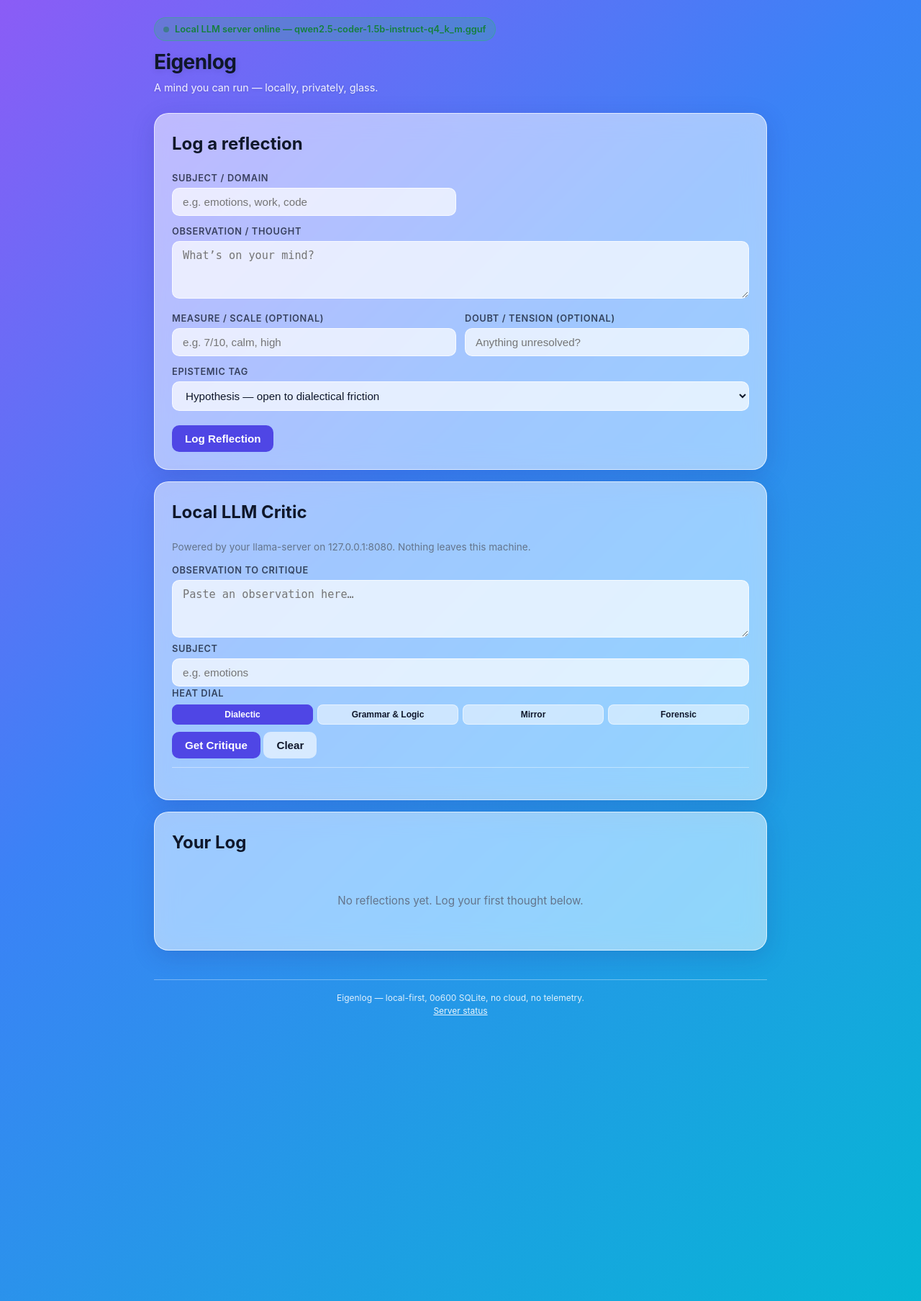
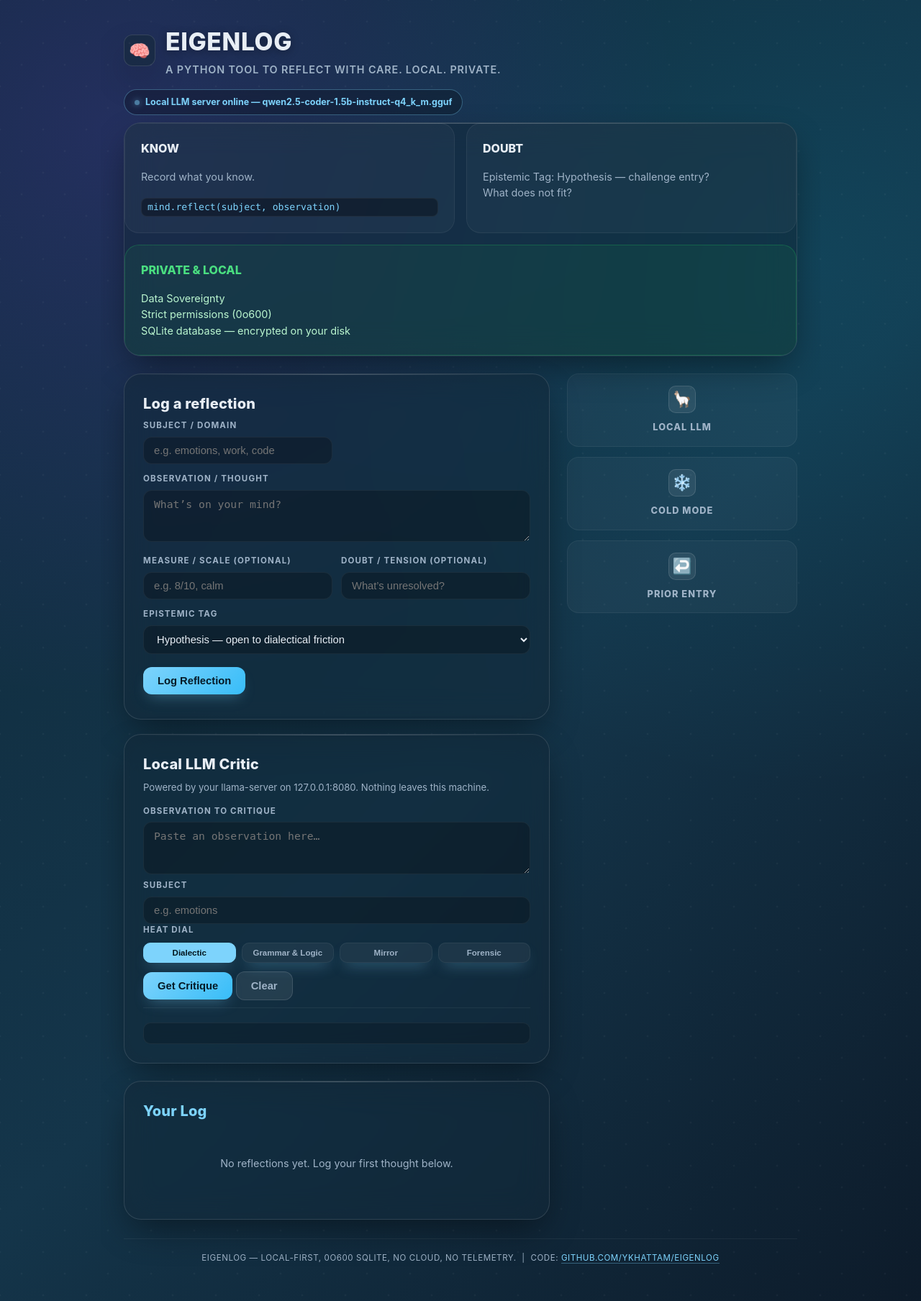
Before and after one commit to ykhattam/eigenlog, a Flask app: page / in a window 1280 px wide. Shown: the whole page at 72% size. Run offline with Flask 3, Linux system fonts and the light colour scheme; data that the repository does not hold is empty.

Commit message:
Improve glass-morphism web UI to match design sample
- Richer teal/navy gradient background with glow texture
- Floating glass cards (KNOW / DOUBT / PRIVATE & LOCAL layout)
- Side rail badges (Local LLM, Cold Mode, Prior entry)
- Prominent EIGENLOG title with Python icon and tagline
- CODE link to github.com/ykhattam/eigenlog in footer
- Heat-dial chips, improved form and entry cards
- Still localhost-only (127.0.0.1:5000), no external assets

```diff
--- a/web/static/style.css
+++ b/web/static/style.css
@@ -1,15 +1,21 @@
-/* eigenlog web — glass morphism, privacy-first, no external assets */
+/* eigenlog web — glass morphism, inspired by design/eigenlog_glass_morph.png
+   Privacy: localhost only, no external assets/CDNs, no telemetry. */
+
+/* ---------- palette ---------- */
 :root {
-  --ink: #0f172a;
-  --muted: #64748b;
-  --glass-bg: rgba(255, 255, 255, 0.55);
-  --glass-border: rgba(255, 255, 255, 0.65);
-  --glass-shadow: 0 8px 32px 0 rgba(31, 38, 135, 0.18);
-  --accent: #4f46e5;
-  --accent-hover: #4338ca;
-  --danger: #ef4444;
-  --ok: #22c55e;
-  --warn: #f59e0b;
+  --bg-start: #0f2b3c;
+  --bg-mid:   #14354a;
+  --bg-end:   #0d1b2a;
+  --ink:      #e8eef5;
+  --ink-dim:  #9fb3c7;
+  --accent:   #7dd3fc;
+  --accent-2: #a78bfa;
+  --glass:    rgba(255, 255, 255, 0.07);
+  --glass-2:  rgba(255, 255, 255, 0.04);
+  --border:   rgba(255, 255, 255, 0.12);
+  --border-2: rgba(255, 255, 255, 0.06);
+  --shadow:   0 20px 50px -10px rgba(0, 0, 0, 0.45);
+  --card:     rgba(20, 40, 55, 0.55);
 }
 
 * { box-sizing: border-box; }
@@ -19,109 +25,264 @@ html, body {
   margin: 0;
   padding: 0;
   font-family: -apple-system, BlinkMacSystemFont, "Segoe UI", Roboto, "Helvetica Neue", Arial, sans-serif;
-  background: linear-gradient(135deg, #8b5cf6 0%, #3b82f6 40%, #06b6d4 100%);
+  background:
+    radial-gradient(circle at 12% 10%, rgba(124, 58, 237, 0.18), transparent 40%),
+    radial-gradient(circle at 88% 20%, rgba(6, 182, 212, 0.12), transparent 40%),
+    linear-gradient(135deg, var(--bg-start) 0%, var(--bg-mid) 55%, var(--bg-end) 100%);
   background-attachment: fixed;
   color: var(--ink);
-  line-height: 1.5;
+  line-height: 1.55;
+  overflow-x: hidden;
+}
+
+/* subtle noise / glow texture */
+body::before {
+  content: "";
+  position: fixed;
+  inset: 0;
+  background-image:
+    radial-gradient(white, rgba(255,255,255,0) 2px),
+    radial-gradient(white, rgba(255,255,255,0) 2px);
+  background-size: 60px 60px, 60px 60px;
+  background-position: 0 0, 30px 30px;
+  opacity: 0.06;
+  pointer-events: none;
+  z-index: 0;
 }
 
 body {
   display: flex;
   flex-direction: column;
   min-height: 100vh;
-  padding: 24px;
-  max-width: 900px;
+  padding: 32px;
+  max-width: 1000px;
   margin: 0 auto;
+  position: relative;
+  z-index: 1;
 }
 
+/* ---------- header ---------- */
 header {
-  margin-bottom: 24px;
-  animation: fadeIn 0.6s ease;
+  margin-bottom: 10px;
+  animation: fadeIn 0.7s ease;
 }
 
 @keyframes fadeIn {
-  from { opacity: 0; transform: translateY(-8px); }
-  to { opacity: 1; transform: translateY(0); }
+  from { opacity: 0; transform: translateY(-10px); }
+  to   { opacity: 1; transform: translateY(0); }
+}
+
+.title-row {
+  display: flex;
+  align-items: center;
+  gap: 14px;
+  margin-bottom: 6px;
+}
+
+.icon-badge {
+  width: 44px; height: 44px;
+  border-radius: 12px;
+  background: var(--card);
+  border: 1px solid var(--border);
+  box-shadow: var(--shadow);
+  display: grid; place-items: center;
+  font-size: 1.5rem;
 }
 
 h1 {
-  font-size: 1.75rem;
-  margin: 0 0 4px 0;
-  font-weight: 700;
-  letter-spacing: -0.02em;
-  text-shadow: 0 2px 8px rgba(0,0,0,0.12);
+  font-size: 2.1rem;
+  margin: 0 0 2px 0;
+  font-weight: 800;
+  letter-spacing: 0.02em;
+  text-shadow: 0 2px 12px rgba(0,0,0,0.35);
 }
 
 .subtitle {
-  color: rgba(255,255,255,0.9);
+  color: var(--ink-dim);
   font-size: 0.9rem;
   margin: 0;
-  text-shadow: 0 1px 4px rgba(0,0,0,0.15);
+  font-weight: 600;
+  letter-spacing: 0.06em;
+  text-transform: uppercase;
 }
 
-/* ---- glass components ---- */
-.glass {
-  background: var(--glass-bg);
-  backdrop-filter: blur(16px) saturate(1.2);
-  -webkit-backdrop-filter: blur(16px) saturate(1.2);
-  border: 1px solid var(--glass-border);
-  border-radius: 20px;
-  box-shadow: var(--glass-shadow);
-  padding: 24px;
-  margin-bottom: 16px;
-}
-
-.card {
-  background: rgba(255,255,255,0.45);
-  border: 1px solid rgba(255,255,255,0.55);
-  border-radius: 14px;
-  padding: 16px;
-  margin-bottom: 12px;
-  animation: slideUp 0.4s ease;
-}
-
-@keyframes slideUp {
-  from { opacity: 0; transform: translateY(10px); }
-  to { opacity: 1; transform: translateY(0); }
-}
-
-/* ---- status pill ---- */
+/* ---------- status ---------- */
 #status {
   display: inline-flex;
   align-items: center;
   gap: 8px;
-  padding: 6px 12px;
+  padding: 7px 14px;
   border-radius: 999px;
-  font-size: 0.8rem;
-  font-weight: 600;
-  margin-bottom: 8px;
+  font-size: 0.78rem;
+  font-weight: 700;
+  margin-top: 10px;
+  backdrop-filter: blur(8px);
+  border: 1px solid var(--border-2);
+  background: rgba(0,0,0,0.25);
 }
 
-#status.ok {
-  background: rgba(34, 197, 94, 0.2);
-  color: #15803d;
-  border: 1px solid rgba(34, 197, 94, 0.4);
-}
-
-#status.down {
-  background: rgba(239, 68, 68, 0.2);
-  color: #b91c1c;
-  border: 1px solid rgba(239, 68, 68, 0.4);
-}
+#status.ok { color: #7dd3fc; border-color: rgba(125,211,252,0.35); }
+#status.down { color: #f87171; border-color: rgba(248,113,113,0.35); }
 
 .dot {
-  width: 8px; height: 8px;
+  width: 7px; height: 7px;
   border-radius: 50%;
   background: currentColor;
+  box-shadow: 0 0 8px currentColor;
   animation: pulse 2s infinite;
 }
 
 @keyframes pulse {
-  0%, 100% { opacity: 1; }
-  50% { opacity: 0.4; }
+  0%,100% { opacity: 1; }
+  50%     { opacity: 0.45; }
 }
 
-/* ---- form ---- */
+/* ---------- main layout ---------- */
+main {
+  display: grid;
+  grid-template-columns: 1fr 320px;
+  gap: 24px;
+  align-items: start;
+}
+
+@media (max-width: 760px) {
+  main { grid-template-columns: 1fr; }
+  body { padding: 18px; }
+}
+
+/* ---------- glass components ---------- */
+.glass {
+  position: relative;
+  background: var(--card);
+  backdrop-filter: blur(20px) saturate(1.15);
+  -webkit-backdrop-filter: blur(20px) saturate(1.15);
+  border: 1px solid var(--border);
+  border-radius: 24px;
+  box-shadow: var(--shadow);
+  overflow: hidden;
+}
+
+.glass::after {
+  content: "";
+  position: absolute;
+  inset: 0 0 auto 0;
+  height: 1px;
+  background: linear-gradient(90deg, transparent, rgba(255,255,255,0.45), transparent);
+  opacity: 0.5;
+}
+
+.panel {
+  padding: 26px;
+}
+
+.panel h2 {
+  margin: 0 0 6px 0;
+  font-size: 1.25rem;
+  font-weight: 800;
+  letter-spacing: 0.01em;
+  color: var(--accent);
+}
+
+.panel h3 {
+  margin: 0 0 10px 0;
+  font-size: 0.85rem;
+  font-weight: 700;
+  color: var(--ink-dim);
+  text-transform: uppercase;
+  letter-spacing: 0.1em;
+}
+
+/* ---------- central big panel ---------- */
+#central {
+  grid-column: 1 / -1;
+  display: grid;
+  grid-template-columns: 1fr 1fr;
+  gap: 16px;
+  padding: 0;
+}
+
+@media (max-width: 760px) {
+  #central { grid-template-columns: 1fr; }
+}
+
+.central-card {
+  background: rgba(255,255,255,0.03);
+  border: 1px solid var(--border-2);
+  border-radius: 20px;
+  padding: 22px;
+  display: flex;
+  flex-direction: column;
+  gap: 12px;
+  transition: transform 0.2s, border 0.2s;
+}
+
+.central-card:hover {
+  border-color: rgba(255,255,255,0.2);
+  transform: translateY(-2px);
+}
+
+.central-card h3 {
+  font-size: 1rem;
+  font-weight: 800;
+  margin: 0 0 4px 0;
+}
+
+.central-card p {
+  margin: 0;
+  font-size: 0.9rem;
+  color: var(--ink-dim);
+}
+
+.central-card code {
+  font-family: ui-monospace, SFMono-Regular, Menlo, monospace;
+  font-size: 0.82rem;
+  background: rgba(0,0,0,0.35);
+  border: 1px solid var(--border-2);
+  border-radius: 8px;
+  padding: 2px 8px;
+  color: var(--accent);
+  display: inline-block;
+  margin-top: 6px;
+}
+
+/* ---------- side rail ---------- */
+.side {
+  display: flex;
+  flex-direction: column;
+  gap: 14px;
+}
+
+.side-card {
+  background: rgba(255,255,255,0.035);
+  border: 1px solid var(--border-2);
+  border-radius: 16px;
+  padding: 16px;
+  display: flex;
+  flex-direction: column;
+  align-items: center;
+  gap: 10px;
+  text-align: center;
+}
+
+.side-icon {
+  width: 38px; height: 38px;
+  border-radius: 10px;
+  background: rgba(255,255,255,0.08);
+  border: 1px solid var(--border);
+  display: grid; place-items: center;
+  font-size: 1.35rem;
+}
+
+.side-card h3 {
+  margin: 0;
+  font-size: 0.8rem;
+  font-weight: 800;
+  color: var(--ink-dim);
+  text-transform: uppercase;
+  letter-spacing: 0.08em;
+}
+
+/* ---------- form panel ---------- */
 form {
   display: grid;
   grid-template-columns: 1fr 1fr;
@@ -129,71 +290,99 @@ form {
   align-items: end;
 }
 
-@media (max-width: 600px) {
+@media (max-width: 560px) {
   form { grid-template-columns: 1fr; }
+}
+
+label {
+  font-size: 0.72rem;
+  font-weight: 700;
+  text-transform: uppercase;
+  letter-spacing: 0.1em;
+  color: var(--ink-dim);
+  margin-bottom: 6px;
+  display: block;
 }
 
 input, textarea, select {
   width: 100%;
-  background: rgba(255,255,255,0.7);
-  border: 1px solid rgba(255,255,255,0.7);
-  border-radius: 10px;
+  background: rgba(0,0,0,0.25);
+  border: 1px solid var(--border-2);
+  border-radius: 12px;
   padding: 10px 14px;
-  font-size: 0.95rem;
+  font-size: 0.92rem;
   color: var(--ink);
   outline: none;
-  transition: border 0.2s, box-shadow 0.2s;
+  transition: border 0.2s, box-shadow 0.2s, background 0.2s;
 }
 
 input:focus, textarea:focus, select:focus {
   border-color: var(--accent);
-  box-shadow: 0 0 0 4px rgba(79, 70, 229, 0.15);
+  box-shadow: 0 0 0 4px rgba(125,211,252,0.12);
+  background: rgba(255,255,255,0.06);
 }
 
-textarea { min-height: 80px; resize: vertical; }
+textarea { min-height: 72px; resize: vertical; }
 
-label {
-  font-size: 0.8rem;
-  font-weight: 600;
-  text-transform: uppercase;
-  letter-spacing: 0.05em;
-  color: rgba(15, 23, 42, 0.75);
-  margin-bottom: 4px;
-  display: block;
+button {
+  background: linear-gradient(135deg, var(--accent), #38bdf8);
+  color: #051a26;
+  border: none;
+  border-radius: 12px;
+  padding: 11px 20px;
+  font-size: 0.92rem;
+  font-weight: 800;
+  cursor: pointer;
+  transition: transform 0.1s, filter 0.2s;
+  box-shadow: 0 10px 20px -8px rgba(125,211,252,0.35);
 }
 
-button {
-  background: var(--accent);
-  color: white;
-  border: none;
-  border-radius: 10px;
-  padding: 10px 18px;
-  font-size: 0.95rem;
-  font-weight: 600;
-  cursor: pointer;
-  transition: background 0.2s, transform 0.1s;
+button:hover { filter: brightness(1.08); }
+button:active { transform: translateY(1px); }
+button:disabled { opacity: 0.55; cursor: not-allowed; }
+
+button.secondary {
+  background: rgba(255,255,255,0.08);
+  color: var(--ink-dim);
+  border: 1px solid var(--border);
+  box-shadow: none;
 }
-
-button:hover { background: var(--accent-hover); }
-button:active { transform: translateY(1px); }
-button.secondary {
-  background: rgba(255,255,255,0.6);
-  color: var(--ink);
-}
-button.secondary:hover { background: rgba(255,255,255,0.8); }
-button:disabled { opacity: 0.6; cursor: not-allowed; }
+button.secondary:hover { background: rgba(255,255,255,0.14); color: var(--ink); }
 
 .row-actions {
   display: flex;
-  gap: 8px;
+  gap: 10px;
+  margin-top: 6px;
+}
+
+.msg {
+  font-size: 0.8rem;
   margin-top: 8px;
 }
+.msg.ok { color: #7dd3fc; }
+.msg.err { color: #f87171; }
 
-/* ---- entries list ---- */
+/* ---------- entries list ---------- */
 .entries {
   display: flex;
   flex-direction: column;
-  gap: 10px;
+  gap: 12px;
+}
+
+.entry {
+  background: rgba(255,255,255,0.03);
+  border: 1px solid var(--border-2);
+  border-radius: 16px;
+  padding: 16px;
+  display: flex;
+  flex-direction: column;
+  gap: 8px;
+  animation: slideUp 0.4s ease;
+}
+
+@keyframes slideUp {
+  from { opacity: 0; transform: translateY(10px); }
+  to   { opacity: 1; transform: translateY(0); }
 }
 
 .entry-meta {
@@ -201,21 +390,23 @@ button:disabled { opacity: 0.6; cursor: not-allowed; }
   justify-content: space-between;
   align-items: baseline;
   gap: 8px;
-  font-size: 0.8rem;
-  color: var(--muted);
-  margin-bottom: 6px;
+  font-size: 0.75rem;
+  color: var(--ink-dim);
 }
 
 .entry-subject {
-  font-weight: 700;
-  color: var(--ink);
-  text-transform: capitalize;
+  font-weight: 800;
+  color: var(--accent);
+  text-transform: uppercase;
+  letter-spacing: 0.06em;
+  font-size: 0.78rem;
 }
 
 .entry-obs {
-  font-size: 0.95rem;
+  font-size: 0.92rem;
+  color: var(--ink);
+  margin: 0;
   white-space: pre-wrap;
-  margin: 0 0 8px 0;
 }
 
 .entry-tags {
@@ -225,84 +416,81 @@ button:disabled { opacity: 0.6; cursor: not-allowed; }
 }
 
 .tag {
-  font-size: 0.7rem;
-  padding: 2px 8px;
-  border-radius: 6px;
-  background: rgba(255,255,255,0.5);
-  border: 1px solid rgba(255,255,255,0.5);
-  color: var(--ink);
+  font-size: 0.68rem;
+  padding: 3px 9px;
+  border-radius: 8px;
+  background: rgba(255,255,255,0.06);
+  border: 1px solid var(--border-2);
+  color: var(--ink-dim);
 }
 
 .empty {
   text-align: center;
-  color: var(--muted);
-  padding: 32px 0;
-  font-size: 0.95rem;
+  color: var(--ink-dim);
+  padding: 40px 0;
+  font-size: 0.9rem;
 }
 
-/* ---- critique panel ---- */
+/* ---------- critic panel ---------- */
 .critique {
-  margin-top: 12px;
+  margin-top: 10px;
   padding-top: 12px;
-  border-top: 1px solid rgba(255,255,255,0.4);
+  border-top: 1px solid var(--border-2);
 }
 
 .critique pre {
   white-space: pre-wrap;
   font-family: inherit;
-  font-size: 0.9rem;
+  font-size: 0.88rem;
   margin: 8px 0 0 0;
-  color: var(--ink);
+  color: var(--ink-dim);
+  background: rgba(0,0,0,0.2);
+  border-radius: 10px;
+  padding: 14px;
+  border: 1px solid var(--border-2);
 }
 
-.error-msg {
-  color: #b91c1c;
-  font-size: 0.85rem;
-  margin-top: 8px;
-}
-
-.ok-msg {
-  color: #15803d;
-  font-size: 0.85rem;
-  margin-top: 8px;
-}
-
-footer {
-  margin-top: 24px;
-  padding-top: 16px;
-  border-top: 1px solid rgba(255,255,255,0.35);
-  font-size: 0.75rem;
-  color: rgba(255,255,255,0.85);
-  text-align: center;
-}
-
-/* heat dial chips */
 .heat-chips {
-  display: flex;
-  gap: 6px;
-  margin-top: 6px;
-}
-.heat-chip {
-  flex: 1;
-  background: rgba(255,255,255,0.5);
-  border: 1px solid rgba(255,255,255,0.5);
-  color: var(--ink);
-  font-size: 0.75rem;
-  padding: 6px;
-  border-radius: 8px;
-  cursor: pointer;
-  text-align: center;
-}
-.heat-chip.active {
-  background: var(--accent);
-  color: white;
-  border-color: var(--accent);
-}
-
-/* micro-log quick bar */
-.quick {
   display: flex;
   gap: 8px;
   margin-top: 8px;
 }
-.quick input { flex: 1; }
+
+.heat-chip {
+  flex: 1;
+  background: rgba(255,255,255,0.05);
+  border: 1px solid var(--border-2);
+  color: var(--ink-dim);
+  font-size: 0.72rem;
+  padding: 7px 10px;
+  border-radius: 10px;
+  cursor: pointer;
+  text-align: center;
+  transition: all 0.2s;
+}
+
+.heat-chip:hover { background: rgba(255,255,255,0.12); color: var(--ink); }
+.heat-chip.active {
+  background: var(--accent);
+  color: #04171e;
+  border-color: var(--accent);
+}
+
+/* ---------- footer ---------- */
+footer {
+  margin-top: 26px;
+  padding: 18px 0;
+  border-top: 1px solid var(--border-2);
+  font-size: 0.72rem;
+  color: var(--ink-dim);
+  text-align: center;
+  letter-spacing: 0.05em;
+  text-transform: uppercase;
+}
+
+footer a {
+  color: var(--accent);
+  text-decoration: none;
+  border-bottom: 1px solid rgba(125,211,252,0.35);
+}
+footer a:hover { color: #38bdf8; }
--- a/web/templates/index.html
+++ b/web/templates/index.html
@@ -9,19 +9,45 @@
 <body>
 
 <header>
+  <div class="title-row">
+    <div class="icon-badge">🧠</div>
+    <div>
+      <h1>EIGENLOG</h1>
+      <p class="subtitle">A Python tool to reflect with care. Local. Private.</p>
+    </div>
+  </div>
   <div id="status">
     <span class="dot" id="status-dot"></span>
     <span id="status-text">Checking local LLM server…</span>
   </div>
-  <h1>Eigenlog</h1>
-  <p class="subtitle">A mind you can run — locally, privately, glass.</p>
 </header>
 
 <main>
 
-  <!-- Log form -->
+  <!-- central glass panel: KNOW / DOUBT / PRIVATE -->
+  <section class="glass" id="central">
+    <div class="central-card">
+      <h3>KNOW</h3>
+      <p>Record what you know.</p>
+      <code>mind.reflect(subject, observation)</code>
+    </div>
+    <div class="central-card">
+      <h3>DOUBT</h3>
+      <p>Epistemic Tag: Hypothesis — challenge entry?<br>What does not fit?</p>
+    </div>
+    <div class="central-card" style="grid-column: 1 / -1; background: rgba(34,197,94,0.08); border-color: rgba(34,197,94,0.25);">
+      <h3 style="color:#4ade80">PRIVATE &amp; LOCAL</h3>
+      <p style="color:#bbf7d0">Data Sovereignty<br>Strict permissions (0o600)<br>SQLite database — encrypted on your disk</p>
+    </div>
+  </section>
+
+  <!-- main content column -->
+  <div style="display:flex;flex-direction:column;gap:20px">
+
+    <!-- log form -->
     <section class="glass">
-    <h2 style="margin-top:0">Log a reflection</h2>
+      <div class="panel">
+        <h2 style="color:var(--ink)">Log a reflection</h2>
         <form id="reflect-form">
           <div>
             <label>Subject / Domain</label>
@@ -33,11 +59,11 @@
           </div>
           <div>
             <label>Measure / Scale (optional)</label>
-        <input name="measure" placeholder="e.g. 7/10, calm, high">
+            <input name="measure" placeholder="e.g. 8/10, calm">
           </div>
           <div>
             <label>Doubt / Tension (optional)</label>
-        <input name="doubt" placeholder="Anything unresolved?">
+            <input name="doubt" placeholder="What’s unresolved?">
           </div>
           <div style="grid-column: 1 / -1">
             <label>Epistemic Tag</label>
@@ -50,13 +76,15 @@
             <button type="submit">Log Reflection</button>
           </div>
         </form>
-    <div id="quick-msg"></div>
+        <div id="quick-msg" class="msg"></div>
+      </div>
     </section>
 
-  <!-- AI critique -->
+    <!-- AI critic -->
     <section class="glass">
-    <h2 style="margin-top:0">Local LLM Critic</h2>
-    <p style="font-size:0.85rem; color:#64748b; margin:0 0 12px 0">
+      <div class="panel">
+        <h2 style="color:var(--ink)">Local LLM Critic</h2>
+        <p style="font-size:0.82rem; color:var(--ink-dim); margin:0 0 14px 0">
           Powered by your llama-server on 127.0.0.1:8080. Nothing leaves this machine.
         </p>
         <div>
@@ -76,24 +104,45 @@
             <button type="button" class="heat-chip" data-val="3">Forensic</button>
           </div>
         </div>
-    <div style="margin-top:10px">
+        <div style="margin-top:12px">
           <button id="crit-btn" type="button">Get Critique</button>
           <button type="button" class="secondary" onclick="document.getElementById('crit-obs').value=''; document.getElementById('crit-out').textContent='';">Clear</button>
         </div>
         <div class="critique"><pre id="crit-out"></pre></div>
+      </div>
     </section>
 
-  <!-- Entries -->
+  </div>
+
+  <!-- side rail -->
+  <aside class="side">
+    <div class="side-card">
+      <div class="side-icon">🦙</div>
+      <h3>Local LLM</h3>
+    </div>
+    <div class="side-card">
+      <div class="side-icon">❄️</div>
+      <h3>Cold Mode</h3>
+    </div>
+    <div class="side-card">
+      <div class="side-icon">↩️</div>
+      <h3>Prior entry</h3>
+    </div>
+  </aside>
+
+  <!-- entries list -->
   <section class="glass">
-    <h2 style="margin-top:0">Your Log</h2>
+    <div class="panel">
+      <h2>Your Log</h2>
       <div id="entries"></div>
+    </div>
   </section>
 
 </main>
 
 <footer>
-  Eigenlog — local-first, 0o600 SQLite, no cloud, no telemetry. <br>
-  <a href="http://127.0.0.1:5000/api/server-status" style="color:rgba(255,255,255,0.9)">Server status</a>
+  Eigenlog — local-first, 0o600 SQLite, no cloud, no telemetry. &nbsp;|&nbsp;
+  CODE: <a href="https://github.com/ykhattam/eigenlog" target="_blank" rel="noopener">github.com/ykhattam/eigenlog</a>
 </footer>
 
 <script src="{{ url_for('static', filename='app.js') }}"></script>
```
Lines whose indentation alone changed are shown as unchanged.
